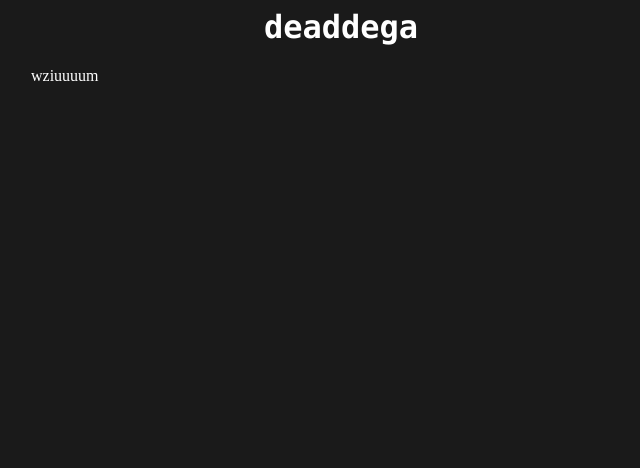
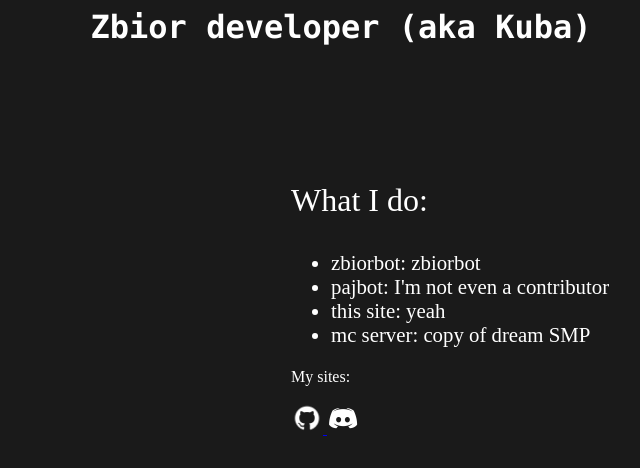
Before and after one commit to jakubek0708/stroneczka, a plain HTML site: page index.html in a window 1280 px wide. Shown: the whole page, without its empty margins (309-949 px from the left). Drawn offline with Linux system fonts and the light colour scheme.

Commit message:
some stuff

```diff
--- a/index.html
+++ b/index.html
@@ -7,8 +7,25 @@
 
 <body>
 
-<center><h1>deaddega</h1></center>
+<center><h1>Zbior developer (aka Kuba)</h1></center>
 <div class=smieci>
-  <p class=wzium>wziuuuum</p>
+  <p class=title>What I do: </p>
+  <ul class=list>
+    <li>zbiorbot: zbiorbot</li>
+    <li>pajbot: I'm not even a contributor</li>
+    <li>this site: yeah</li>
+    <li>mc server: copy of dream SMP</li>
+  </ul>
+  <footer class="footer">
+  <p class=links>My sites:</p>
+  <a href="https://github.com/jakubek0708" target="_blank">
+    <img src="github.png" alt="GitHub" width="32" height="32">
+    </img>
+  </a>
+  <a href="https://discord.gg/e9pmYf4uPj" target="_blank">
+    <img src="discord.jpg" alt="discord" width="32" height="32">
+    </img>
+  </a>
+  </footer>
 </div>
 </body>
--- a/style.css
+++ b/style.css
@@ -5,14 +5,27 @@ body {
 h1 {
   color: white;
   margin-left: 20px;
-    font-family: "Lucida Console", "Courier New", monospace;
+  font-family: "Lucida Console", "Courier New", monospace;
 }
 
-div.smieci {
-  width: 600px;
-  margin: auto;
+.smieci {
+  position:absolute;
+  left:600px;
+  top:150px;
+  color: white;
 }
 
-p.wzium{
+.title{
+  font-size: 200%;
+
+}
+
+.footer{
+  color: white;
+  font-size: 100%;
+}
+
+.list{
+  font-size: 130%;
   color: white;
 }
```
Also changed, not shown: discord.jpg (added), github.png (added).
